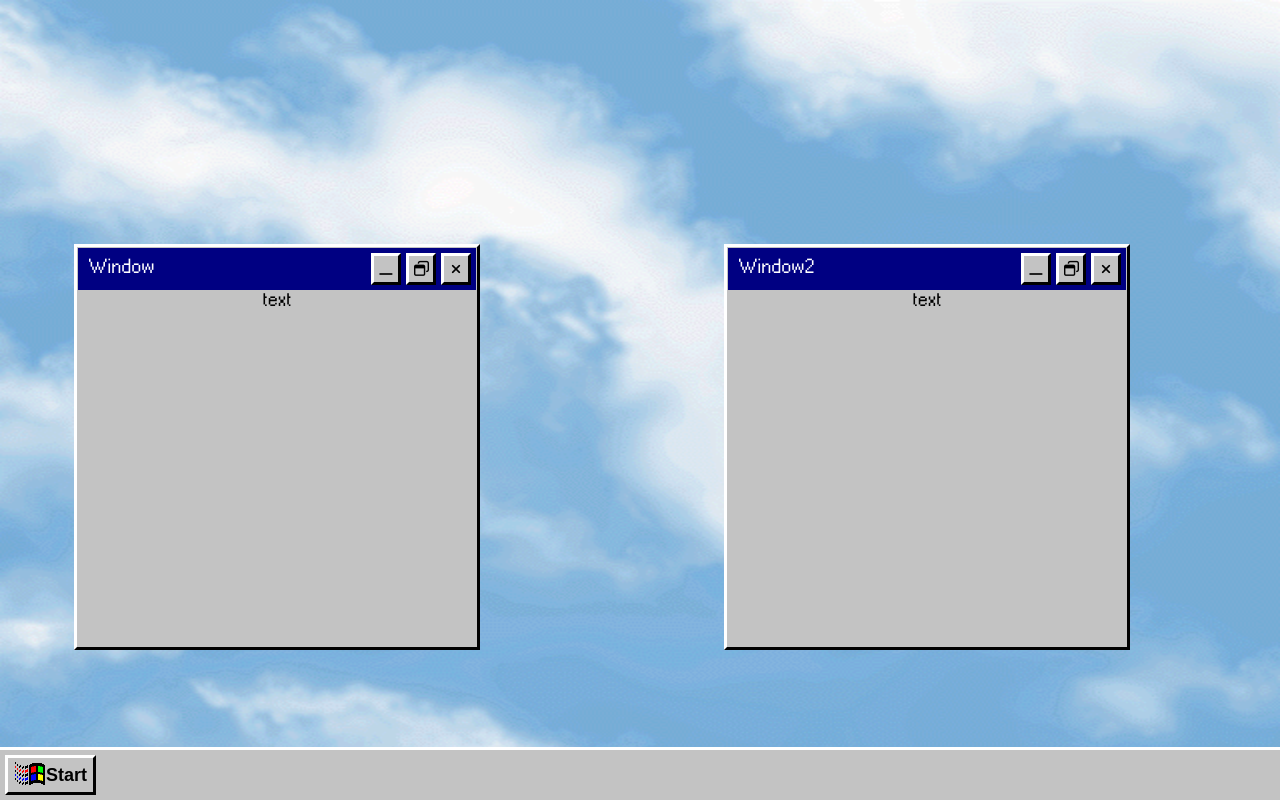
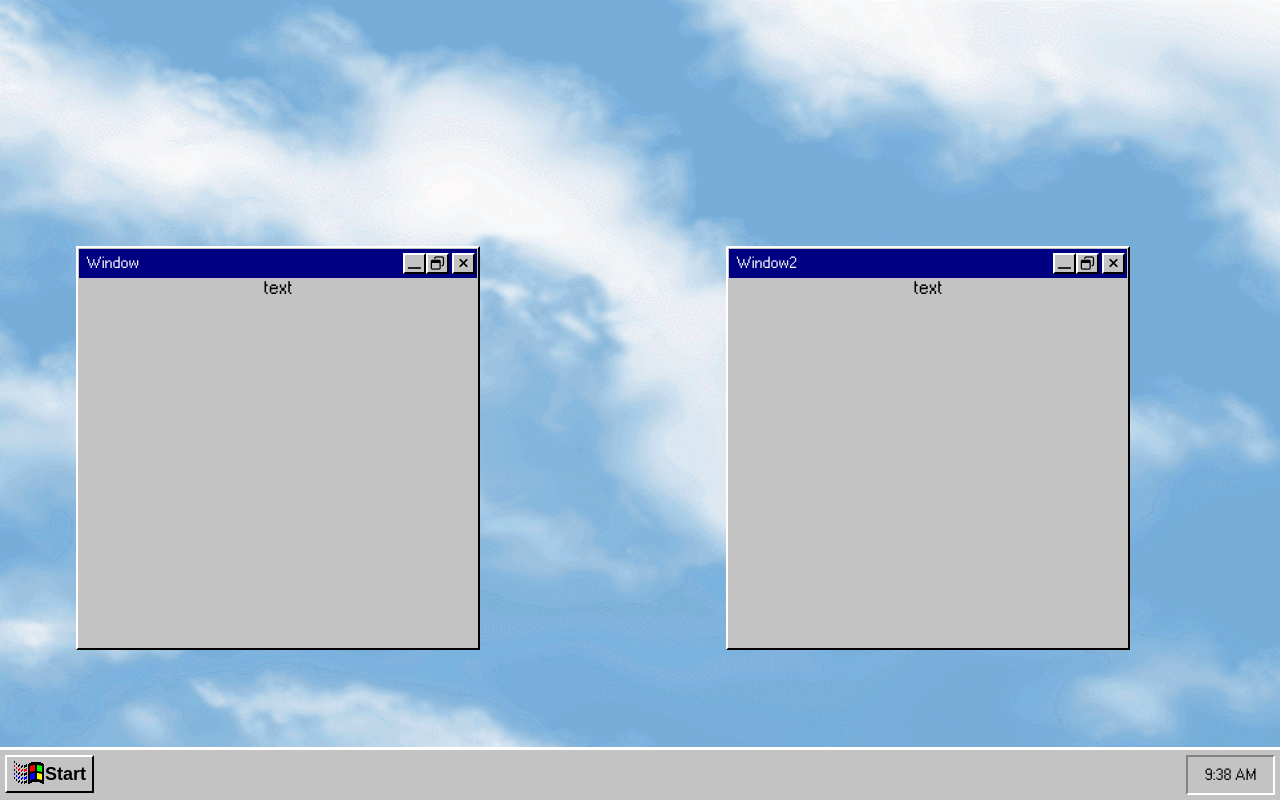
Before and after one commit to Matt-Pepper/fakeOS, a plain HTML site: page index.html in a window 1280 px wide. Drawn offline with Linux system fonts and the light colour scheme.

Commit message:
Added clock

```diff
--- a/css/style.scss
+++ b/css/style.scss
@@ -1,5 +1,5 @@
 @font-face {
-    font-family: 'w95fa';
+	font-family: "w95fa";
 	src: url(../static/font/w95fa.woff2);
 }
 
@@ -10,49 +10,82 @@
 body {
 	background-image: url("../static/images/Clouds.png");
 	background-color: #008080;
-    background-size:  100vw 100vh;
+	background-size: 100vw 100vh;
 	background-repeat: no-repeat;
-    font-family: 'w95fa';
+	font-family: "w95fa", sans-serif ;
+}
 
+button {
+	background-color: #c3c3c3;
+	@extend %border-effect;
+	&:hover {
+		background-color: red;
+	}
+}
+
+.desktop {
+	display: flex;
+	height: 100vh;
+	flex-direction: column;
 }
 
 .ui-layout {
-    position: absolute;
+	//position: absolute;
 	top: 0;
 	left: 0;
 	bottom: 0;
 	right: 0;
-    z-index: -1;
+	flex-grow: 1;
 }
-
 
 .window-ui {
 	background-color: #c3c3c3;
 	position: absolute;
+	min-width: 100px;
 	width: 400px;
 	height: 400px;
 	font-size: 20px;
 	text-align: center;
 	transition: all 30ms ease-in;
-    //box-shadow: 2px 2px  black;
 	@extend %border-effect;
+	//flex-grow: 1;
 }
 
 .taskbar {
-    position: absolute;
-    bottom: 0;
+	//position: absolute;
+	//bottom: 0;
 	width: 100%;
 	background-color: #c3c3c3;
 	border-top: 3px solid white;
+	height: 50px;
+	display: flex;
 
+	&__clock {
+		border-style: solid;
+		border-width: 2px;
+
+		border-top-color: #828282;
+		border-left-color: #828282;
+		border-bottom-color: #ffffff;
+		border-right-color: #ffffff;
+		margin: 5px;
+        padding: 0px 5px;
+        display: flex;
+        align-items: center;
+        justify-content: center;
+        min-width: 75px;
+	}
+
+	&__button-group {
+		flex-grow: 1;
+	}
 
 	&__button {
 		display: flex;
 		align-items: center;
 		font-size: 18px;
 		font-weight: 700;
-        background-color: #c3c3c3;
-        @extend %border-effect;
+
 		padding: 1px 6px 1px 6px;
 		margin: 5px;
 	}
@@ -60,51 +93,67 @@ body {
 
 .maximized {
 	width: 100%;
-    height: 91%;
+	height: 100%;
 	top: 0;
 	left: 0;
-	bottom: -53px;
+	right: 0;
+	bottom: 0;
 	right: 0;
 	z-index: 9999;
-
+	box-sizing: border-box;
+	position: relative;
 }
 
 .titlebar {
 	display: flex;
 	justify-content: space-between;
-    height: fit-content;
+	height: min-content;
+	align-items: center;
 	background-color: #000082;
-    padding: 5px;
-    gap: 5px;
+	padding: 2px;
 	margin: 1px;
+
+	&__button-group {
+		display: flex;
+		height: 100%;
+
+		& :nth-child(3) {
+			margin-left: 3px;
+		}
+	}
 
 	&__title {
 		flex-grow: 1;
 		text-align: left;
 		padding: 5px;
 		color: white;
+		white-space: nowrap;
+		overflow: hidden;
+		text-overflow: ellipsis;
+		font-size: 12pt;
+        font-weight: 500;
+        text-rendering:optimizeLegibility ;
 	}
 
 	&__button {
-        min-width: 30px;
-        min-height: 30px;
-        width: 20px;
-        padding: 5px;
-        background-color: #c3c3c3;
-        @extend %border-effect;
-    }
-
-    &__maximizeButton{
+		box-sizing: content-box;
+		width: 13px;
+		height: 11px;
+		min-width: 13px;
+		min-height: 11px;
+		padding: 3px;
+		display: flex;
+		justify-content: center;
+		align-items: center;
 		& i {
-            font-size: 15px;
+			font-size: 100%;
 		}
 	}
-
 }
 
 %border-effect {
 	border-style: solid;
-    border-width: 3px;
+	border-width: 2px;
 
 	border-top-color: #ffffff;
 	border-left-color: #ffffff;
--- a/index.html
+++ b/index.html
@@ -10,13 +10,16 @@
     <script src="./js/index.js" defer></script>
 </head>
 <body>
+    <div class="desktop">
         <div class="ui-layout">
             <div class="window-ui" style="right: 800px; bottom: 150px;">
                 <div class="titlebar" id="titlebar">
                     <span class="titlebar__title">Window</span>
+                    <div class="titlebar__button-group">
                         <button class="titlebar__minimizeButton titlebar__button"><i class="fa-solid fa-window-minimize"></i></button>
                         <button class="titlebar__maximizeButton titlebar__button"><i class="fa-regular fa-window-restore"></i></button>
                         <button class="titlebar__closeButton titlebar__button"><i class="fa-solid fa-xmark"></i></button>
+                    </div>
 
                 </div>
                 <div class="window-ui__content">
@@ -26,9 +29,11 @@
             <div class="window-ui" style="right: 150px; bottom: 150px;">
                 <div class="titlebar" id="titlebar">
                     <span class="titlebar__title">Window2</span>
+                    <div class="titlebar__button-group">
                         <button class="titlebar__minimizeButton titlebar__button"><i class="fa-solid fa-window-minimize"></i></button>
                         <button class="titlebar__maximizeButton titlebar__button"><i class="fa-regular fa-window-restore"></i></button>
                         <button class="titlebar__closeButton titlebar__button"><i class="fa-solid fa-xmark"></i></button>
+                    </div>
                 </div>
                 <div class="window-ui__content">
                     text
@@ -37,7 +42,12 @@
         </div>
 
         <footer class="taskbar">
+            <div class="taskbar__button-group">
                 <button class="taskbar__button"><img src="./static/icons/start.png"> Start</button>
+
+            </div>
+            <div class="taskbar__clock"><span id="clockTime"></span> </div>
         </footer>
+    </div>
 </body>
 </html>
--- a/js/index.js
+++ b/js/index.js
@@ -1,14 +1,30 @@
+const maximizeUI = (e) => {
+	//e.target.classList.toggle('maximized');
+	e.target.closest(".window-ui").classList.toggle("maximized");
+};
 
-const maximizeUI = (e) => {
-    //e.target.classList.toggle('maximized');
-    e.target.closest(".window-ui").classList.toggle('maximized');
-}
-
-const button = document.querySelectorAll('.titlebar__maximizeButton');
+const button = document.querySelectorAll(".titlebar__maximizeButton");
 console.log(button);
 
 for (let index = 0; index < button.length; index++) {
-    button[index].addEventListener("click", maximizeUI, false);
+	button[index].addEventListener("click", maximizeUI, false);
 }
 
 //const windowUi = document.querySelectorAll('.window-ui');
+
+const getCurrentTime = () => {
+	const currentTime = Date.now();
+	const time = [];
+	time.push(new Date(currentTime).getHours());
+	time.push(new Date(currentTime).getMinutes());
+
+	time.push(time[0] <= 12 ? "AM" : "PM");
+	if (time[0] > 12) time[0] -= 12;
+	if (time[0] == 0) time[0] = 12;
+
+	const timeString = `${time[0]}:${time[1]} ${time[2]}`;
+
+	document.querySelector("#clockTime").textContent = timeString;
+};
+getCurrentTime();
+setInterval(getCurrentTime, 6000);
```
Also changed, not shown: css/style.css. Lines whose indentation alone changed are shown as unchanged.
